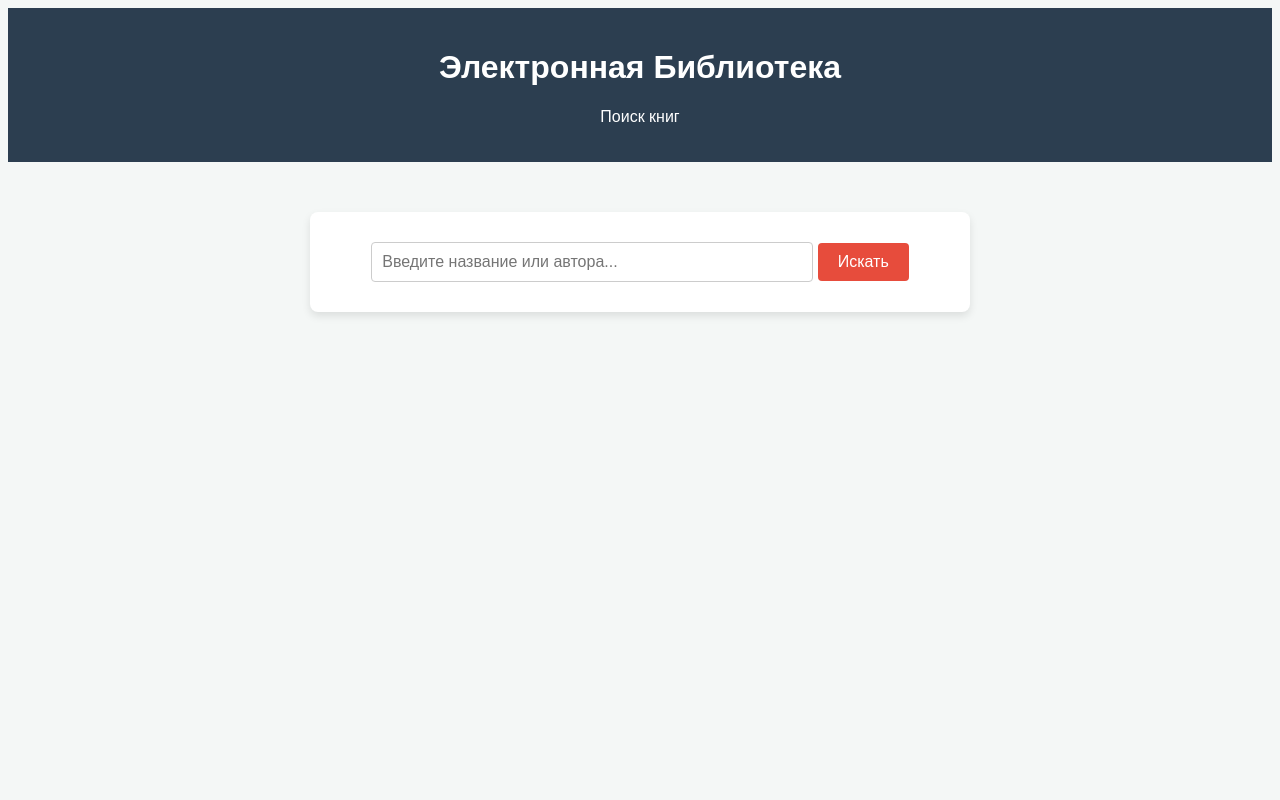
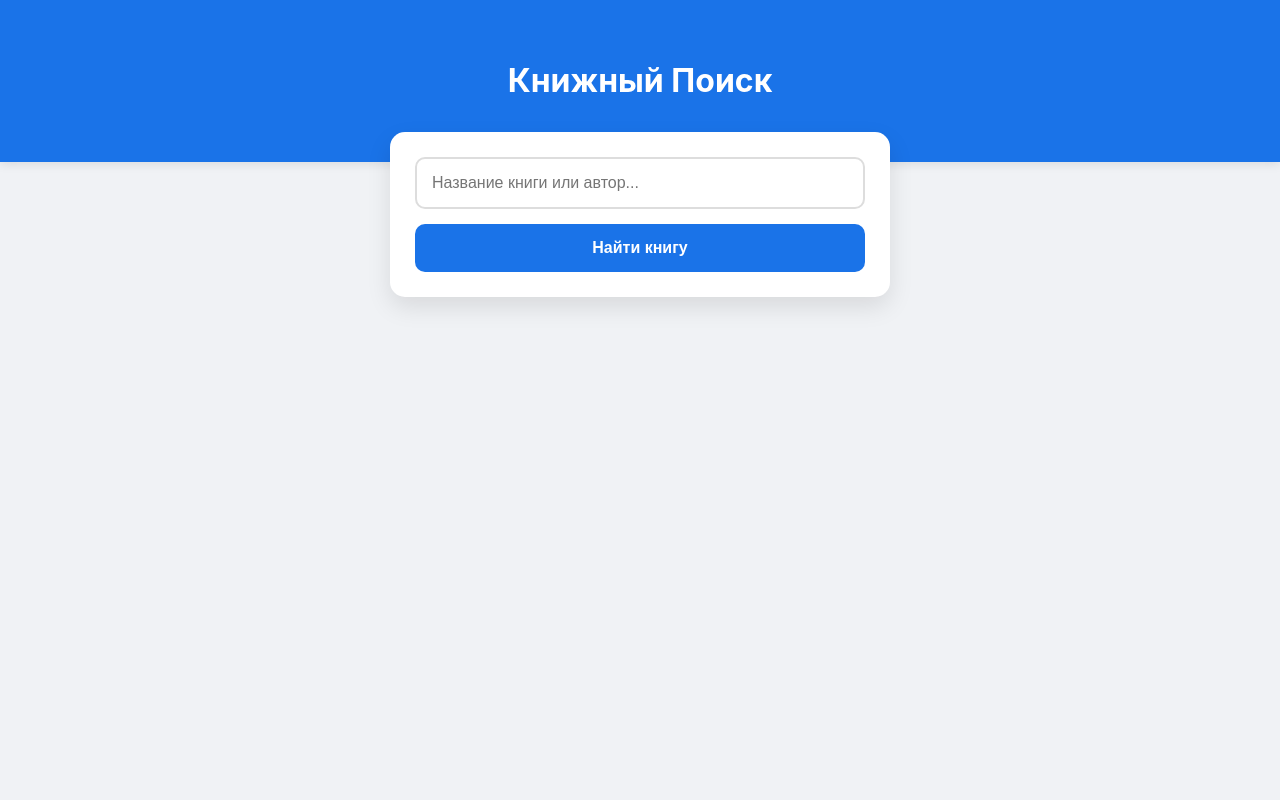
Before and after one commit to mercuryglobal28-gif/boo, a Flask app: page / in a window 1280 px wide. Run offline with Flask 3, Linux system fonts and the light colour scheme.

Commit message:
Update index.html

```diff
--- a/templates/index.html
+++ b/templates/index.html
@@ -3,22 +3,24 @@
 <head>
     <meta charset="UTF-8">
     <meta name="viewport" content="width=device-width, initial-scale=1.0">
-    <title>Электронная Библиотека</title>
+    <title>Библиотека</title>
     <style>
-        body { font-family: Arial, sans-serif; background: #f4f7f6; display: flex; flex-direction: column; align-items: center; }
-        header { background: #2c3e50; color: white; width: 100%; padding: 20px 0; text-align: center; }
-        .container { width: 90%; max-width: 600px; margin-top: 50px; background: white; padding: 30px; border-radius: 8px; box-shadow: 0 4px 8px rgba(0,0,0,0.1); text-align: center; }
-        input { width: 70%; padding: 10px; font-size: 16px; border: 1px solid #ccc; border-radius: 4px; }
-        button { padding: 10px 20px; font-size: 16px; background: #e74c3c; color: white; border: none; border-radius: 4px; cursor: pointer; }
-        button:hover { background: #c0392b; }
+        * { box-sizing: border-box; }
+        body { font-family: -apple-system, BlinkMacSystemFont, "Segoe UI", Roboto, sans-serif; background: #f0f2f5; margin: 0; padding: 0; display: flex; flex-direction: column; min-height: 100vh; }
+        header { background: #1a73e8; color: white; padding: 40px 20px; text-align: center; box-shadow: 0 2px 10px rgba(0,0,0,0.1); }
+        .main-card { background: white; margin: -30px auto 20px; width: 90%; max-width: 500px; padding: 25px; border-radius: 15px; box-shadow: 0 10px 25px rgba(0,0,0,0.1); }
+        input { width: 100%; padding: 15px; border: 2px solid #ddd; border-radius: 10px; font-size: 16px; margin-bottom: 15px; outline: none; transition: 0.3s; }
+        input:focus { border-color: #1a73e8; }
+        button { width: 100%; padding: 15px; background: #1a73e8; color: white; border: none; border-radius: 10px; font-size: 16px; font-weight: bold; cursor: pointer; }
+        @media (max-width: 600px) { header { padding: 30px 10px; } .main-card { width: 95%; padding: 20px; } }
     </style>
 </head>
 <body>
-    <header><h1>Электронная Библиотека</h1><p>Поиск книг</p></header>
-    <div class="container">
+    <header><h1>Книжный Поиск</h1></header>
+    <div class="main-card">
         <form action="/search" method="GET">
-            <input type="text" name="q" placeholder="Введите название или автора..." required>
-            <button type="submit">Искать</button>
+            <input type="search" name="q" placeholder="Название книги или автор..." required>
+            <button type="submit">Найти книгу</button>
         </form>
     </div>
 </body>
```
